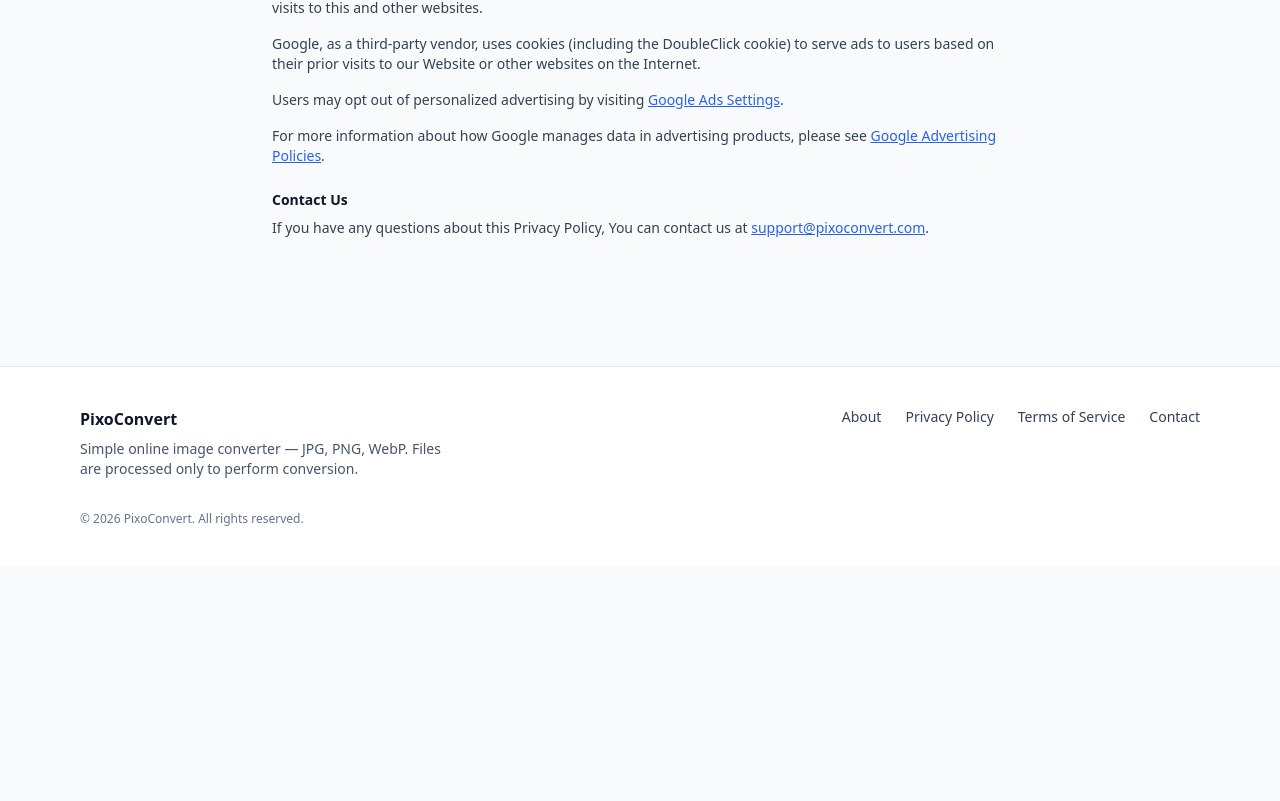
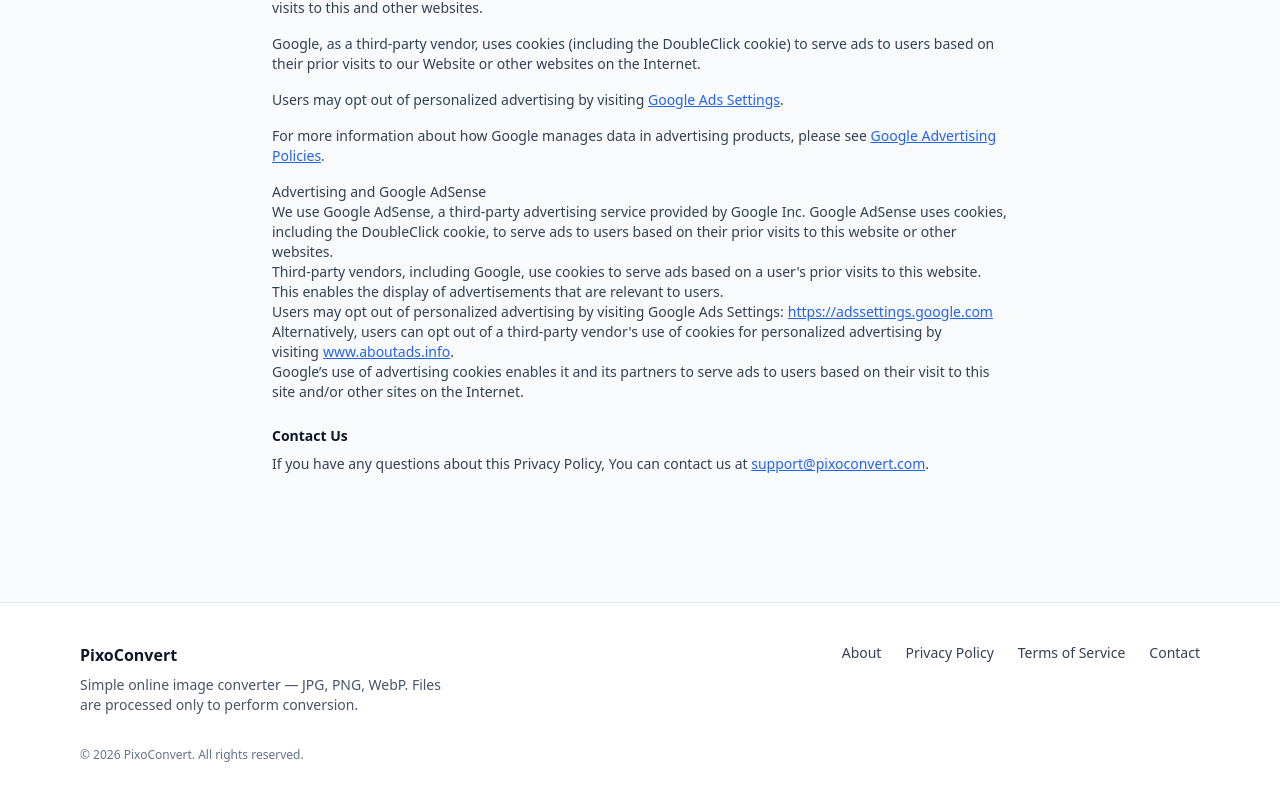
Before and after one commit to boltrsss/pixoconvert, a Next.js app: page /privacy in a window 1280 px wide. Shown: the part 2187-2988 px from the top of the page. Before the commit the page ends 2754 px from the top, so only its background shows below. Built offline with nearby package versions, Linux system fonts and the light colour scheme.

Commit message:
Update page.tsx

```diff
--- a/app/privacy/page.tsx
+++ b/app/privacy/page.tsx
@@ -258,6 +258,49 @@
   </a>.
 </p>
 
+<h2>Advertising and Google AdSense</h2>
+
+<p>
+  We use Google AdSense, a third-party advertising service provided by Google
+  Inc. Google AdSense uses cookies, including the DoubleClick cookie, to serve
+  ads to users based on their prior visits to this website or other websites.
+</p>
+
+<p>
+  Third-party vendors, including Google, use cookies to serve ads based on a
+  user's prior visits to this website. This enables the display of
+  advertisements that are relevant to users.
+</p>
+
+<p>
+  Users may opt out of personalized advertising by visiting Google Ads Settings:
+  <a
+    href="https://adssettings.google.com"
+    target="_blank"
+    rel="noopener noreferrer"
+    className="text-blue-600 underline ml-1"
+  >
+    https://adssettings.google.com
+  </a>
+</p>
+
+<p>
+  Alternatively, users can opt out of a third-party vendor's use of cookies for
+  personalized advertising by visiting
+  <a
+    href="https://www.aboutads.info"
+    target="_blank"
+    rel="noopener noreferrer"
+    className="text-blue-600 underline ml-1"
+  >
+    www.aboutads.info
+  </a>.
+</p>
+
+<p>
+  Google’s use of advertising cookies enables it and its partners to serve ads
+  to users based on their visit to this site and/or other sites on the Internet.
+</p>
 
 
 
```
